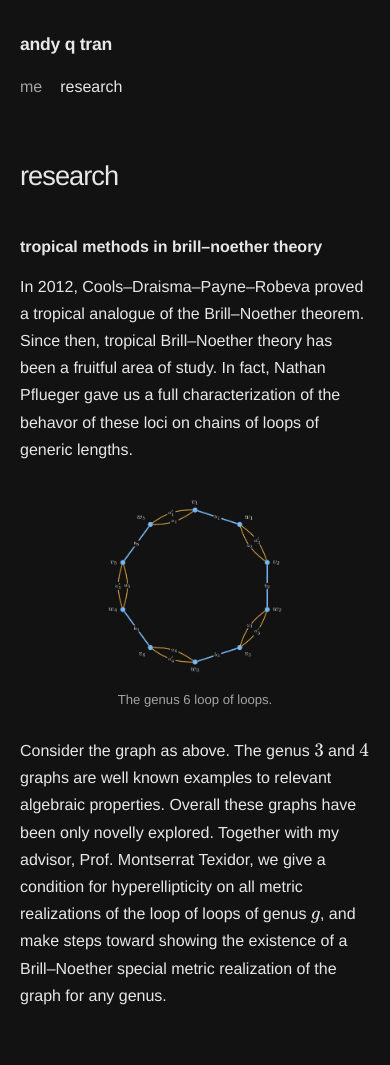
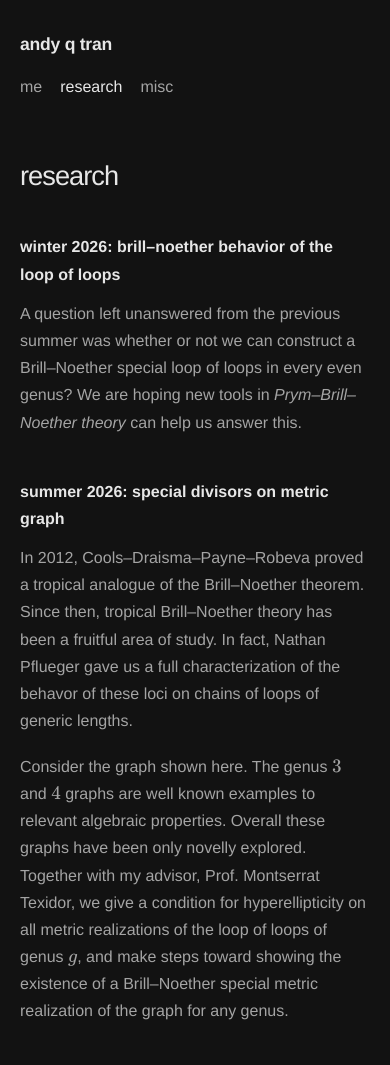
Before and after one commit to andyquoctran/andyquoctran.github.io, a Jekyll site: the page built from research.md, in a window 390 px wide. Shown: the top 1065 px of the page. Built offline with Jekyll 4.4.1, drawn with Linux system fonts in a browser that asks for light colours; some of the changed text lies outside the part shown; grey boxes are pictures that could not be loaded.

Commit message:
revamped

```diff
--- /dev/null
+++ b/_includes/research-section.html
@@ -0,0 +1,18 @@
+{% assign section_id = include.title | slugify %}
+{% assign section_body = include.body | strip %}
+<section class="research-section" aria-labelledby="{{ section_id }}">
+  <h2 id="{{ section_id }}">{{ include.title | escape }}</h2>
+  {% if section_body != '' %}
+    <div class="research-section-copy muted">
+      {{ include.body | markdownify }}
+    </div>
+  {% endif %}
+  {% if include.image %}
+    <figure class="image-figure research-section-figure">
+      <img src="{{ include.image | relative_url }}" alt="{{ include.image_alt | default: '' | escape }}">
+      {% if include.image_caption %}
+        <figcaption>{{ include.image_caption }}</figcaption>
+      {% endif %}
+    </figure>
+  {% endif %}
+</section>
--- a/_layouts/default.html
+++ b/_layouts/default.html
@@ -20,28 +20,26 @@
              {% if page.url == '/' %}aria-current="page"{% endif %}>me</a>
           <a href="{{ '/research/' | relative_url }}"
              {% if page.url == '/research/' %}aria-current="page"{% endif %}>research</a>
+          <a href="{{ '/misc/' | relative_url }}"
+             {% if page.url == '/misc/' %}aria-current="page"{% endif %}>misc</a>
         </nav>
       </aside>
 
-      <main class="page">
+      <main data-page="{{ page.url | escape }}" class="page{% unless page.image %} page--text-only{% endunless %}{% if page.section_figures %} page--section-figures{% endif %}">
         <section class="page-copy">
           {{ content }}
         </section>
 
-        <aside class="image-space" aria-label="Image area">
-          {% if page.image %}
-            <figure class="image-figure">
+        {% if page.image %}
+          <aside class="image-space" aria-label="Image area">
+            <figure class="image-figure{% if page.image_type == 'diagram' %} image-figure--diagram{% endif %}">
               <img src="{{ page.image | relative_url }}" alt="{{ page.image_alt | default: '' }}">
               {% if page.image_caption %}
                 <figcaption>{{ page.image_caption }}</figcaption>
               {% endif %}
             </figure>
-          {% else %}
-            <div class="image-placeholder">
-              <span>image</span>
-            </div>
-          {% endif %}
-        </aside>
+          </aside>
+        {% endif %}
       </main>
     </div>
   </body>
--- a/assets/css/style.css
+++ b/assets/css/style.css
@@ -69,11 +69,17 @@ nav a[aria-current="page"] {
 }
 
 .page {
+  --figure-column: minmax(230px, 34%);
+  --figure-gap: clamp(42px, 7vw, 92px);
   display: grid;
-  grid-template-columns: minmax(0, 1fr) minmax(230px, 34%);
+  grid-template-columns: minmax(0, 1fr) var(--figure-column);
   align-items: start;
-  gap: clamp(42px, 7vw, 92px);
+  gap: var(--figure-gap);
   padding-top: 2px;
+}
+
+.page--text-only {
+  grid-template-columns: minmax(0, 1fr);
 }
 
 .page-copy {
@@ -135,6 +141,15 @@ nav a[aria-current="page"] {
   color: var(--muted);
 }
 
+.page-copy .muted a {
+  color: inherit;
+  text-decoration: none;
+}
+
+.page[data-page="/misc/"] .page-copy a:hover {
+  text-decoration-line: underline;
+}
+
 .content-image {
   width: 75%;
   margin: 28px auto;
@@ -180,6 +195,11 @@ nav a[aria-current="page"] {
   border-radius: 2px;
 }
 
+.image-figure--diagram img {
+  aspect-ratio: auto;
+  object-fit: contain;
+}
+
 .image-figure figcaption {
   margin-top: 9px;
   color: var(--muted);
@@ -198,6 +218,57 @@ nav a[aria-current="page"] {
   font-size: 0.78rem;
   letter-spacing: 0.12em;
   text-transform: uppercase;
+}
+
+.page--section-figures > .page-copy {
+  max-width: none;
+}
+
+.page--section-figures .page-copy > h1 {
+  margin-bottom: 0;
+}
+
+.research-section {
+  display: grid;
+  grid-template-columns: minmax(0, 1fr) var(--figure-column);
+  column-gap: var(--figure-gap);
+  row-gap: 12px;
+  margin-top: 42px;
+}
+
+.page-copy .research-section > h2 {
+  grid-column: 1;
+  grid-row: 1;
+  margin: 0;
+}
+
+.research-section-copy {
+  grid-column: 1;
+  grid-row: 2;
+  min-width: 0;
+}
+
+.page-copy .research-section-copy p,
+.page-copy .research-section-copy li {
+  color: var(--muted);
+}
+
+.research-section-copy > :last-child {
+  margin-bottom: 0;
+}
+
+.research-section-figure {
+  grid-column: 2;
+  grid-row: 2;
+  align-self: center;
+  min-width: 0;
+}
+
+.research-section-figure img {
+  display: block;
+  width: 100%;
+  height: auto;
+  border-radius: 2px;
 }
 
 @media (max-width: 760px) {
@@ -237,3 +308,18 @@ nav a[aria-current="page"] {
     max-width: 380px;
   }
 }
+
+@media (max-width: 760px) {
+  .research-section {
+    grid-template-columns: minmax(0, 1fr);
+    row-gap: 12px;
+  }
+
+  .research-section-figure {
+    grid-column: 1;
+    grid-row: 3;
+    width: 100%;
+    max-width: 380px;
+    margin-top: 14px;
+  }
+}
--- a/research.md
+++ b/research.md
@@ -1,19 +1,32 @@
 ---
 layout: default
 title: research
-image: /assets/images/verseim.JPG
-image_caption: Me (left) and my advisior, Prof. Montserrat Texidor (right).
+section_figures: true
 ---
 
 # research
 
-## tropical methods in brill--noether theory
 
+{% capture winter_body %}
+A question left unanswered from the previous summer was whether or not we can construct a Brill--Noether special loop of loops in every even genus? We are hoping new tools in *Prym--Brill--Noether theory* can help us answer this.
+{% endcapture %}
+
+{% include research-section.html
+   title="winter 2026: brill–noether behavior of the loop of loops"
+   body=winter_body
+%}
+
+{% capture summer_body %}
 In 2012, Cools--Draisma--Payne--Robeva proved a tropical analogue of the Brill--Noether theorem. Since then, tropical Brill--Noether theory has been a fruitful area of study. In fact, Nathan Pflueger gave us a full characterization of the behavor of these loci on chains of loops of generic lengths.
+{: .muted}
+Consider the graph shown here. The genus $3$ and $4$ graphs are well known examples to relevant algebraic properties. Overall these graphs have been only novelly explored. Together with my advisor, Prof. Montserrat Texidor, we give a condition for hyperellipticity on all metric realizations of the loop of loops of genus $g$, and make steps toward showing the existence of a Brill--Noether special metric realization of the graph for any genus.
+{: .muted}
+{% endcapture %}
 
-<figure class="content-image latex-figure">
-  <img src="{{ '/assets/images/lofg-labelled.png' | relative_url }}" alt="A genus 6 loop of loops with labeled vertices and edges">
-  <figcaption>The genus 6 loop of loops.</figcaption>
-</figure>
-
-Consider the graph as above. The genus $3$ and $4$ graphs are well known examples to relevant algebraic properties. Overall these graphs have been only novelly explored. Together with my advisor, Prof. Montserrat Texidor, we give a condition for hyperellipticity on all metric realizations of the loop of loops of genus $g$, and make steps toward showing the existence of a Brill--Noether special metric realization of the graph for any genus.
+{% include research-section.html
+   title="summer 2026: special divisors on metric graph"
+   body=summer_body
+   image="/assets/images/lofg-labelled.png"
+   image_alt="A genus 6 loop of loops with labeled vertices and edges"
+   image_caption="The genus 6 loop of loops."
+%}
```
Also changed, not shown: index.md (+7 -2 lines), misc.md (added, +32 -0 lines).
